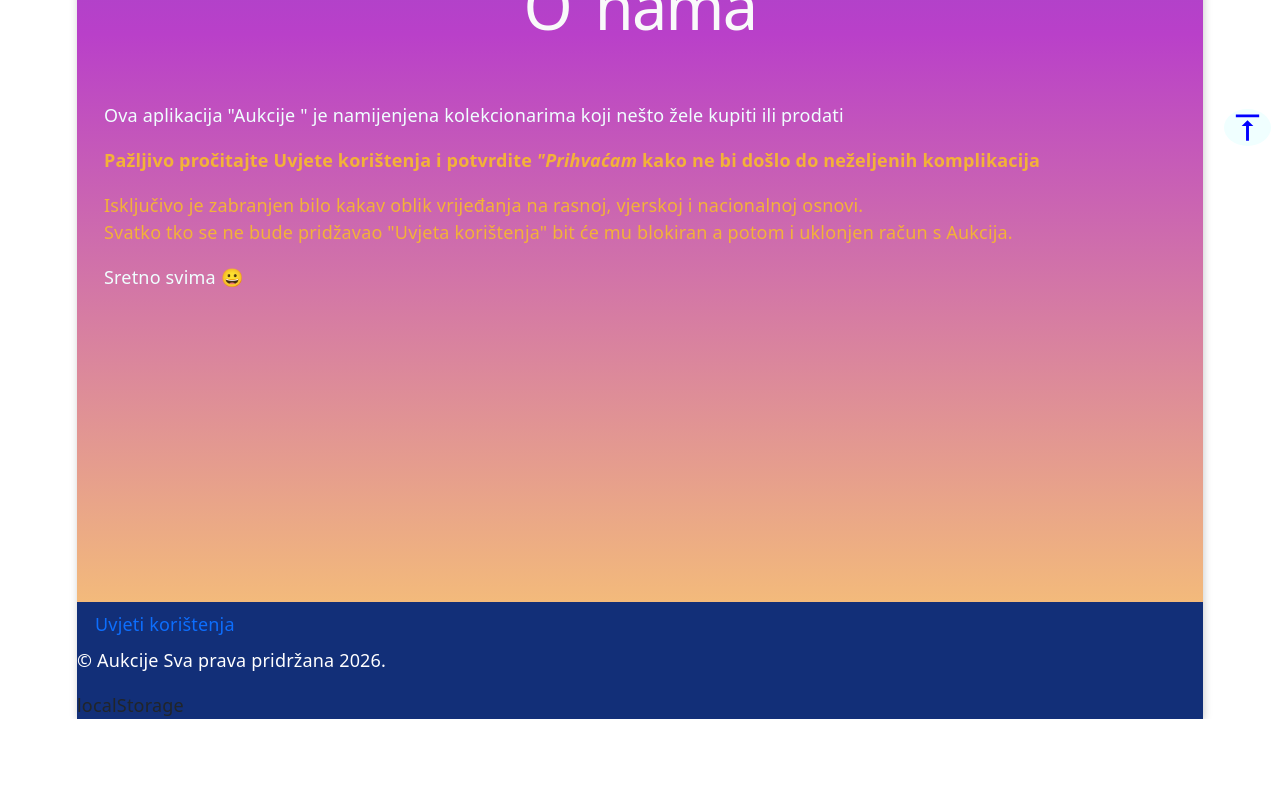
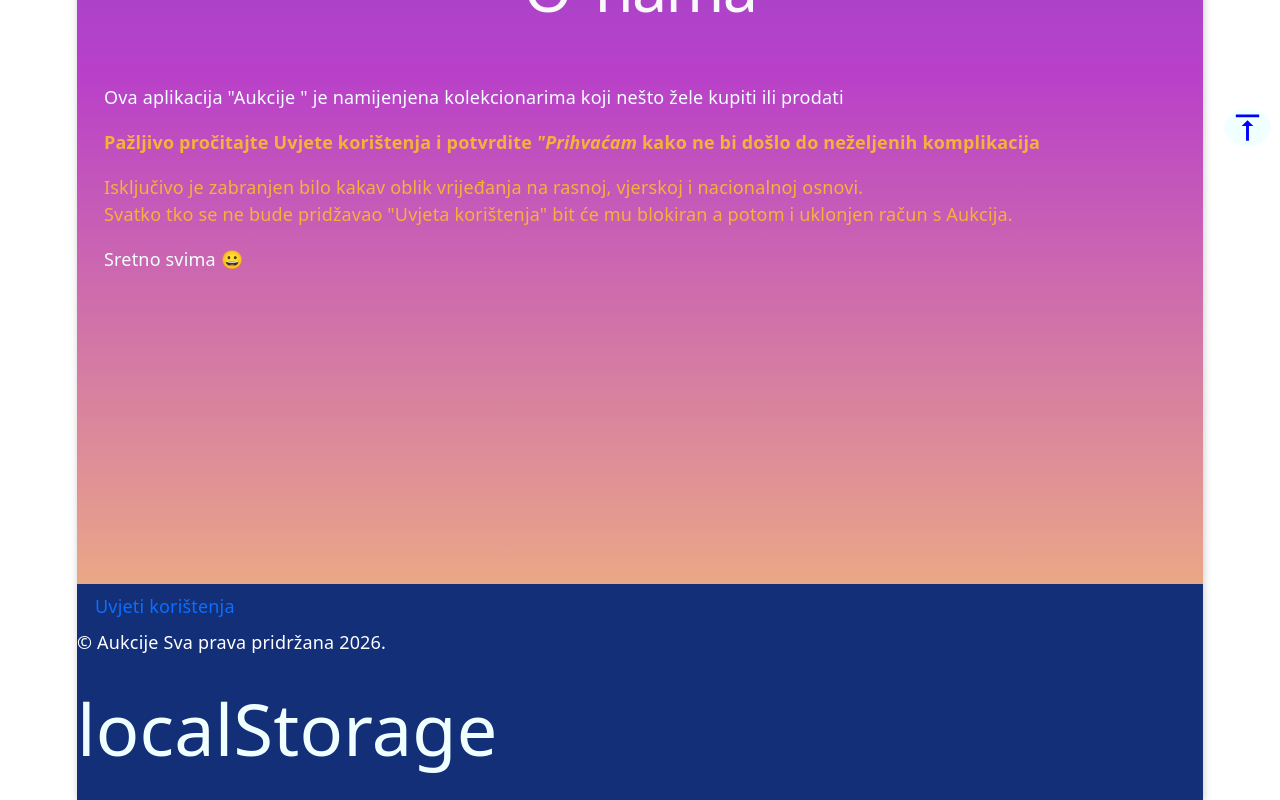
Before and after one commit to androwebgraphic/Aukcije, a React (Vite) app: page / in a window 1280 px wide. Shown: the part 650-1450 px from the top of the page. Before the commit the page ends 1369 px from the top, so only its background shows below. Built offline with nearby package versions, Linux system fonts and the light colour scheme.

Commit message:
promjene u app nakon pula

```diff
--- a/src/App.css
+++ b/src/App.css
@@ -111,6 +111,10 @@ p{
 p.warn {
 
   color: rgb(243, 178, 56);
+}
+p.storage{
+
+  font-size: 4rem;
 }
 
 .logo {
--- a/src/App.jsx
+++ b/src/App.jsx
@@ -13,9 +13,9 @@ import Logiranje from './pages/Logiranje.jsx';
 import KategorijaNova from './pages/kategorije/KategorijaNova.jsx';
 
 import Uvjeti from './pages/Uvjeti.jsx';
-import AutiList from './pages/kategorije/auti/AutiLista.jsx';
-import AutoNovi from './pages/kategorije/auti/AutoNovi.jsx';
-import AutiPromijena from './pages/kategorije/auti/AutiPromjena.jsx';
+import AutiList from './pages/auti/AutiLista.jsx';
+import AutoNovi from './pages/auti/AutoNovi.jsx';
+import AutiPromijena from './pages/auti/AutiPromjena.jsx';
 import KategorijePromijena from '././pages/kategorije/KategorijePromjena.jsx'
 import { RouteNames } from './constants.js';
 
--- a/src/components/Footer.jsx
+++ b/src/components/Footer.jsx
@@ -23,7 +23,7 @@ function Footer() {
       <p className="copy">&copy; {APP_NAME} Sva prava pridržana {currentYear}.</p>
 
 
-  {DATA_SOURCE}
+ <p className="storage">{DATA_SOURCE}</p>
       <ScrollToTopButton></ScrollToTopButton>
 
 
--- a/src/pages/auti/AutiPromjena.jsx
+++ b/src/pages/auti/AutiPromjena.jsx
@@ -9,7 +9,7 @@ import {
 import { Link, useNavigate, useParams } from "react-router-dom";
 import { RouteNames } from "../../constants";
 import { useEffect, useState } from "react";
-import AutiServices from "../../services/kategorije/AutiServices";
+import AutiServices from "../../services/auti/AutiServices";
 import Heading from "../../components/UI/Heading";
 
 export default function AutiPromijena() {
--- a/src/pages/auti/AutoNovi.jsx
+++ b/src/pages/auti/AutoNovi.jsx
@@ -1,8 +1,8 @@
 import { Button, Col, Container, Form, Row } from "react-bootstrap";
 import { Link, useNavigate } from "react-router-dom";
-import { RouteNames } from "../../../constants";
-import AutiServices from "../../../services/kategorije/AutiServices";
-import Heading from "../../../components/UI/Heading";
+import { RouteNames } from "../../constants"
+import AutiServices from "../../services/auti/AutiServices"
+import Heading from "../../components/UI/Heading";
 
 export default function AtutoNovi() {
     const navigate = useNavigate();
--- a/src/services/auti/AutiServices.js
+++ b/src/services/auti/AutiServices.js
@@ -1,4 +1,4 @@
-import { auti } from "../../services/kategorije/AutiData";
+import { auti } from "../../services/auti/AutiData";
 
 // READ (Svi auti)
 async function get() {
```
Also changed, not shown: src/pages/auti/AutiLista.jsx (+4 -4 lines).
